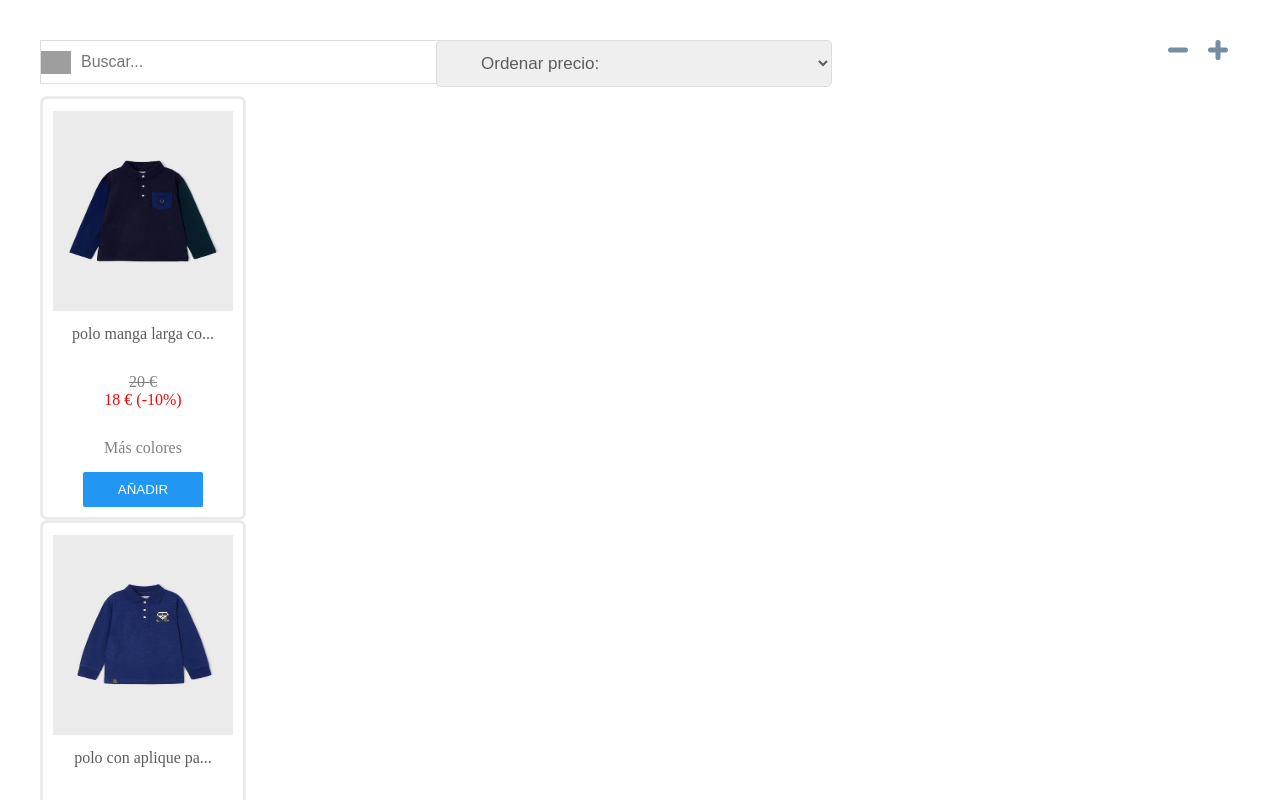
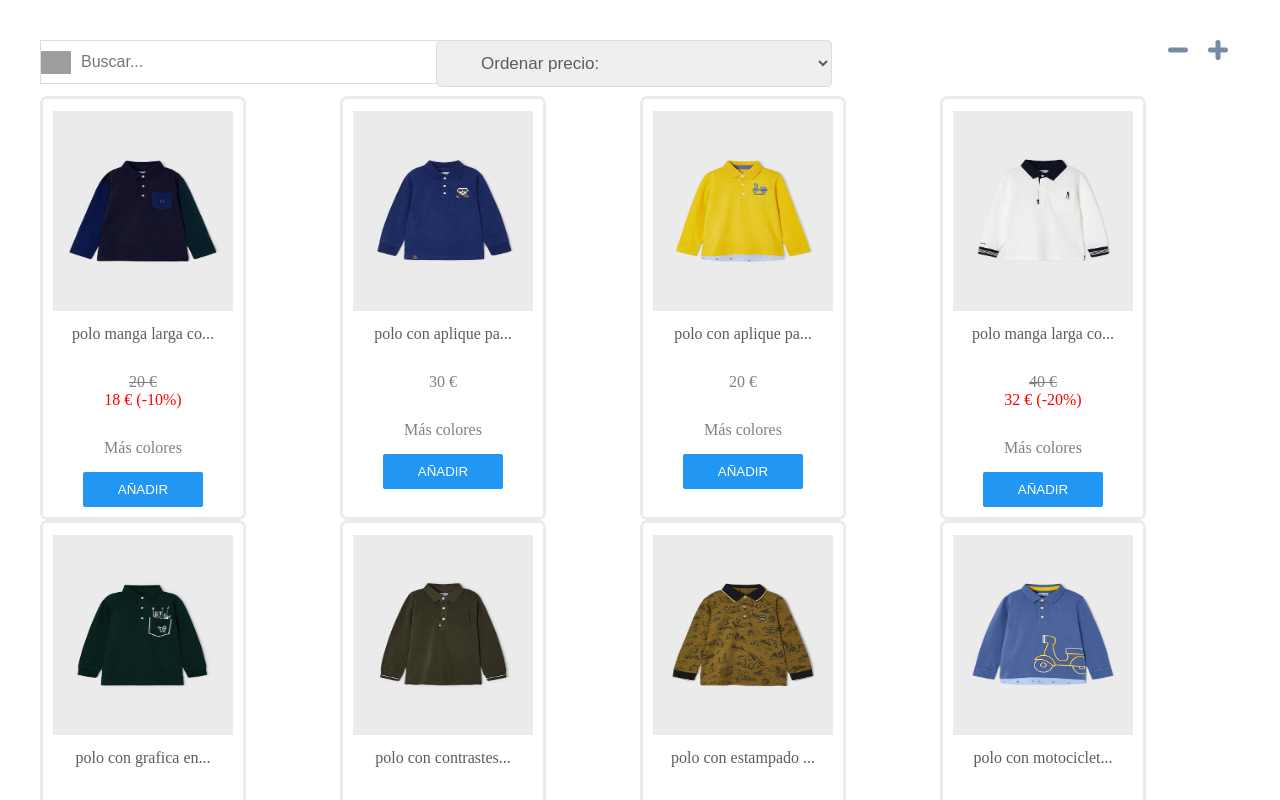
Before and after one commit to jcoegom/mayoral, a Next.js app in the folder mayoral-challenge/mayoral/: page / in a window 1280 px wide. Shown: the top 800 px of the page. Built offline with nearby package versions, Linux system fonts and the light colour scheme; grey boxes are pictures that could not be loaded.

Commit message:
view changes feature

```diff
--- a/mayoral-challenge/mayoral/pages/index.tsx
+++ b/mayoral-challenge/mayoral/pages/index.tsx
@@ -70,6 +70,11 @@ export default function Home({ items }: HomeProps) {
   const [itemsToShow, setItemsToShow] = useState(items?.data ? items.data : []);
   const [searchText, setSearchText] = useState<string>("");
   const [valueSortPrice, setValueSortPrice] = useState<string>("");
+  const [elemntsPerCol, setElementsPerCol] = useState<string>("plus");
+
+  const changeView = (type: string) => {
+    setElementsPerCol(type);
+  };
 
   const handleOnchangeSearchText = (type: "search" | "sort", text: string) => {
     let searchValue = searchText;
@@ -96,12 +101,17 @@ export default function Home({ items }: HomeProps) {
   return (
     <>
       <ActionBar
-        onClick={(data) => alert(data.type)}
+        onClick={(data) => changeView(data.type)}
         searchValue={searchText}
         onChange={(text) => handleOnchangeSearchText("search", text)}
         onChangeSortPrice={(value) => handleOnchangeSearchText("sort", value)}
         valueSortPrice={valueSortPrice}
       />
+      <div
+        className={
+          elemntsPerCol === "plus" ? styles.cardListPlus : styles.cardListMinus
+        }
+      >
         {itemsToShow &&
           itemsToShow.map((polo) => {
             return (
@@ -120,13 +130,16 @@ export default function Home({ items }: HomeProps) {
                       currency={"€"}
                     />
                     <Gap />
-                  <AdditionalContent onClick={(e) => handleClickMoreColors()} />
+                    <AdditionalContent
+                      onClick={(e) => handleClickMoreColors()}
+                    />
                     <Gap size="15px" />
                   </div>
                 }
               />
             );
           })}
+      </div>
     </>
   );
 }
--- a/mayoral-challenge/mayoral/styles/Home.module.css
+++ b/mayoral-challenge/mayoral/styles/Home.module.css
@@ -1,3 +1,17 @@
 .cardContent {
   gap: 30px;
 }
+
+.cardListPlus {
+  display: grid;
+  grid-template-columns: 1fr 1fr 1fr 1fr;
+  column-gap: 0px;
+  row-gap: 0px;
+}
+
+.cardListMinus {
+  display: grid;
+  grid-template-columns: 1fr 1fr 1fr;
+  column-gap: 0px;
+  row-gap: 0px;
+}
```
Lines whose indentation alone changed are shown as unchanged.
